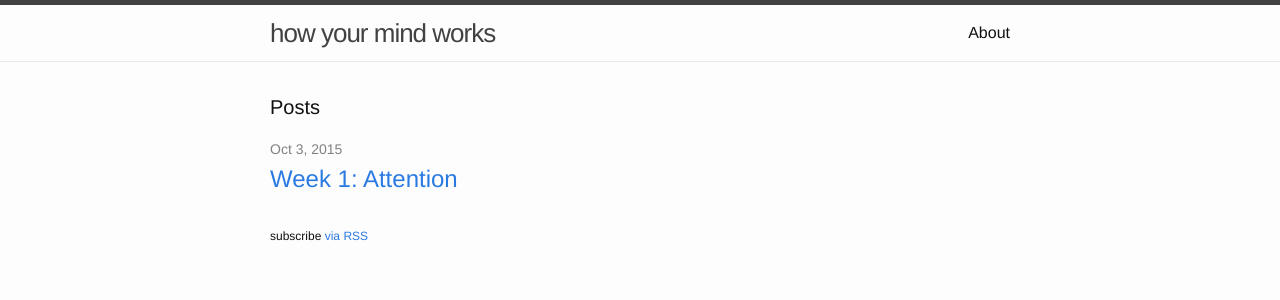
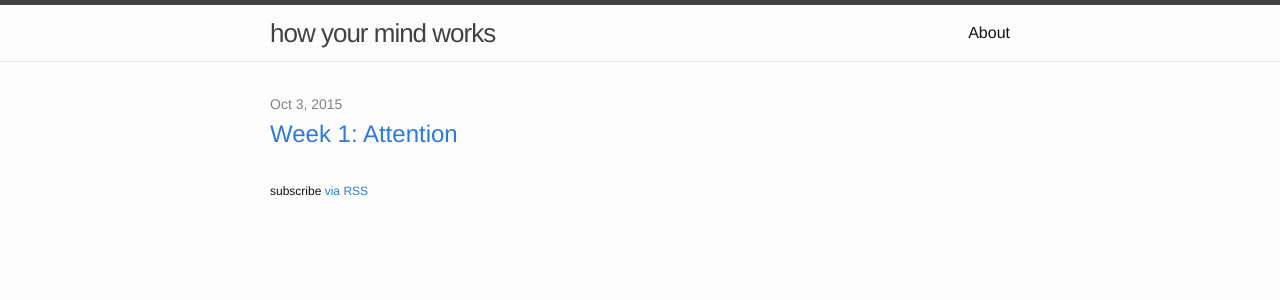
Before and after one commit to akenney/mind-cascade, a Jekyll site: the page built from index.html, in a window 1280 px wide. Shown: the top 300 px of the page. Built offline with Jekyll 4.4.1, drawn with Linux system fonts in a browser that asks for light colours.

Commit message:
sort posts in forward chronological order, and remove 'Posts' heading

```diff
--- a/index.html
+++ b/index.html
@@ -4,10 +4,8 @@ layout: default
 
 <div class="home">
 
-  <h1 class="page-heading">Posts</h1>
-
   <ul class="post-list">
-    {% for post in site.posts %}
+    {% for post in site.posts reversed %}
       <li>
         <span class="post-meta">{{ post.date | date: "%b %-d, %Y" }}</span>
 
```
